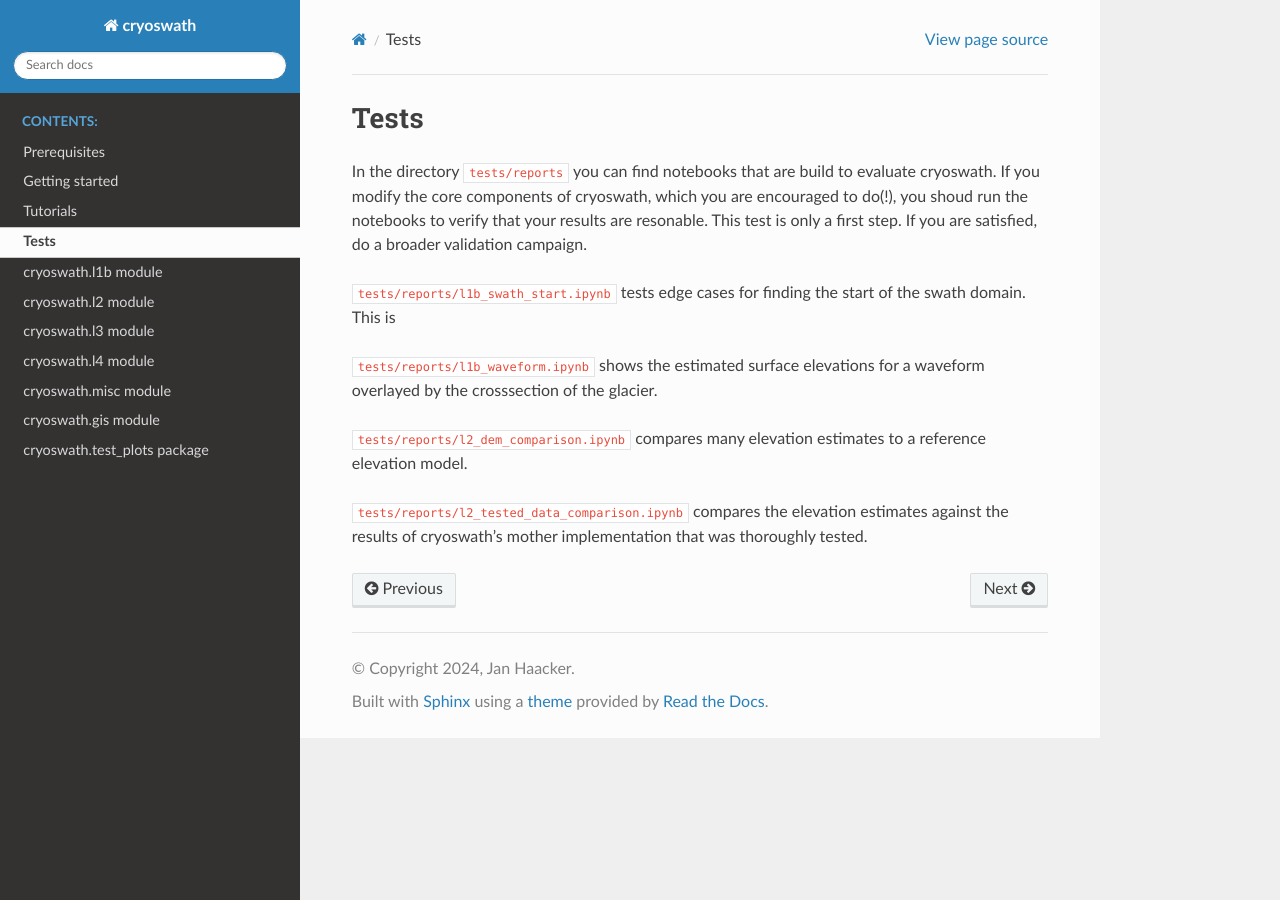
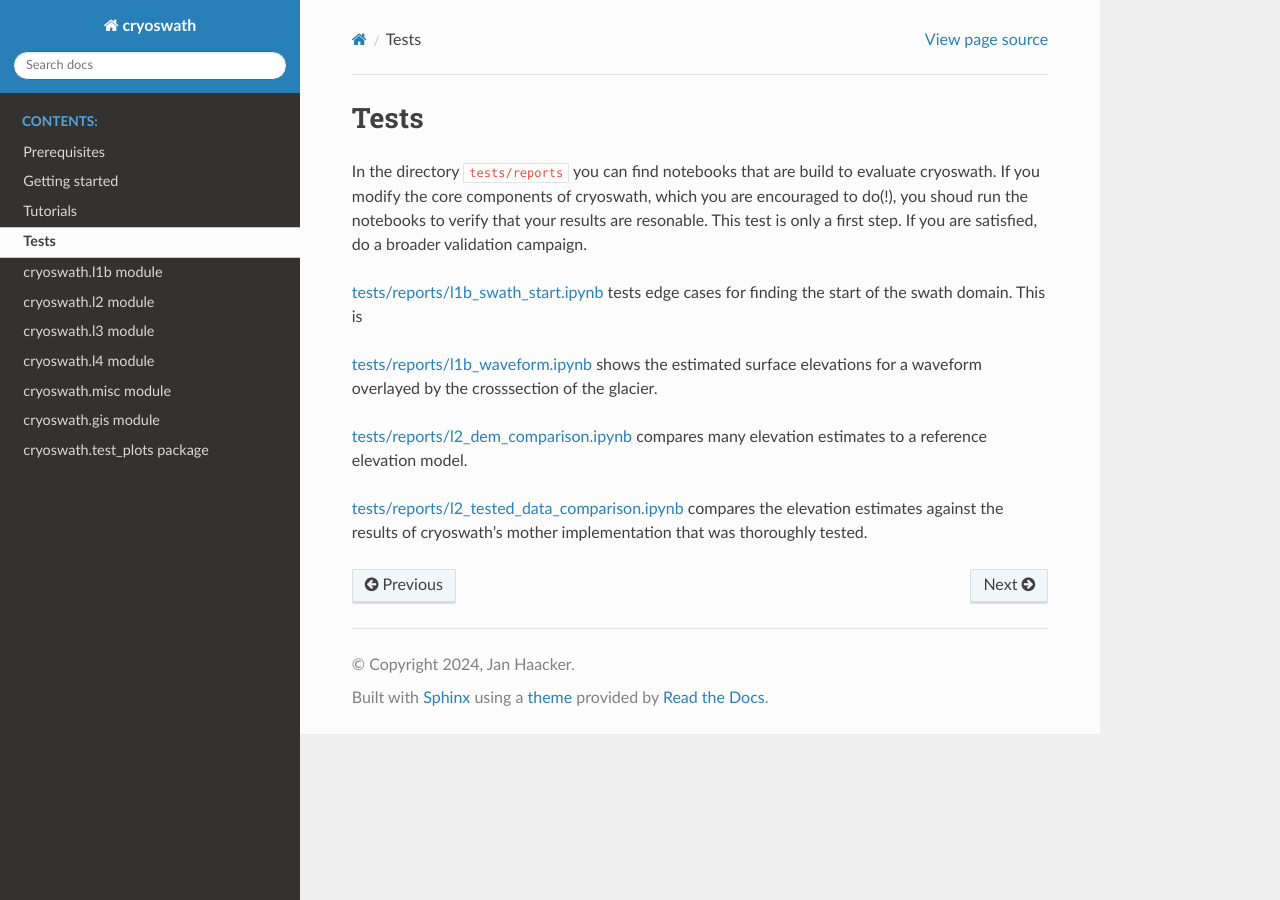
Before and after one commit to j-haacker/cryoswath, a Sphinx documentation site: the page built from docs/tests.rst, in a window 1280 px wide. Built offline with Sphinx 7.4.7 and the Read the Docs theme 3.1.0, drawn with Linux system fonts in a browser that asks for light colours.

Commit message:
chore(docs): add links to test notebooks

```diff
--- a/docs/tests.rst
+++ b/docs/tests.rst
@@ -6,10 +6,20 @@ If you modify the core components of cryoswath, which you are encouraged to do(!
 This test is only a first step.
 If you are satisfied, do a broader validation campaign.
 
-``tests/reports/l1b_swath_start.ipynb`` tests edge cases for finding the start of the swath domain. This is
+`tests/reports/l1b_swath_start.ipynb
+<https://github.com/j-haacker/cryoswath/blob/main/tests/reports/l1b_swath_start.ipynb>`_
+tests edge cases for finding the start of the swath domain. This is
 
-``tests/reports/l1b_waveform.ipynb`` shows the estimated surface elevations for a waveform overlayed by the crosssection of the glacier.
+`tests/reports/l1b_waveform.ipynb
+<https://github.com/j-haacker/cryoswath/blob/main/tests/reports/l1b_waveform.ipynb>`_
+shows the estimated surface elevations for a waveform overlayed by the
+crosssection of the glacier.
 
-``tests/reports/l2_dem_comparison.ipynb`` compares many elevation estimates to a reference elevation model.
+`tests/reports/l2_dem_comparison.ipynb
+<https://github.com/j-haacker/cryoswath/blob/main/tests/reports/l2_dem_comparison.ipynb>`_
+compares many elevation estimates to a reference elevation model.
 
-``tests/reports/l2_tested_data_comparison.ipynb`` compares the elevation estimates against the results of cryoswath's mother implementation that was thoroughly tested.
+`tests/reports/l2_tested_data_comparison.ipynb
+<https://github.com/j-haacker/cryoswath/blob/main/tests/reports/l2_tested_data_comparison.ipynb>`_
+compares the elevation estimates against the results of cryoswath's
+mother implementation that was thoroughly tested.
```
